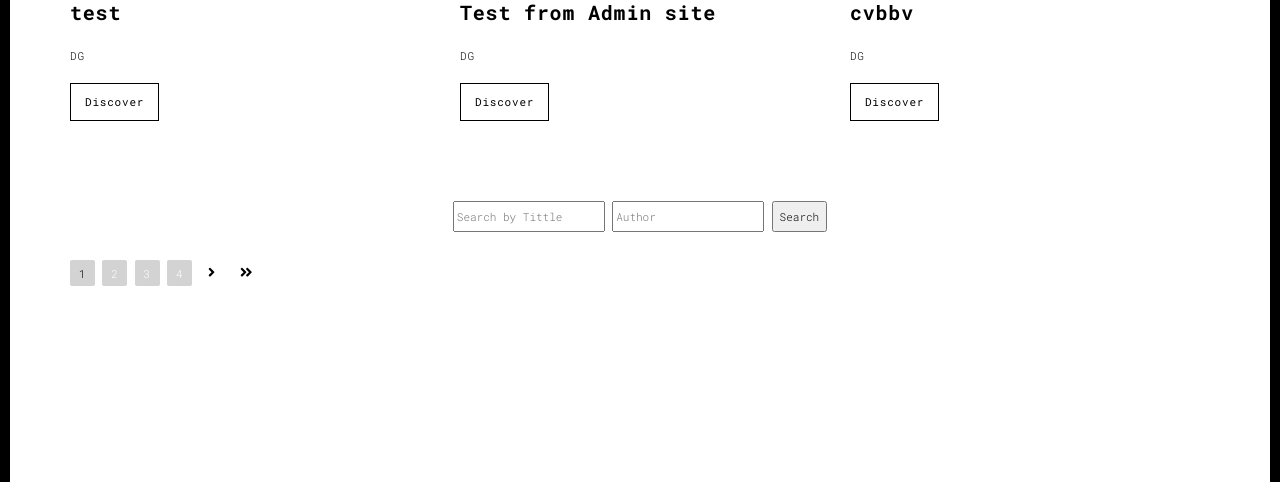
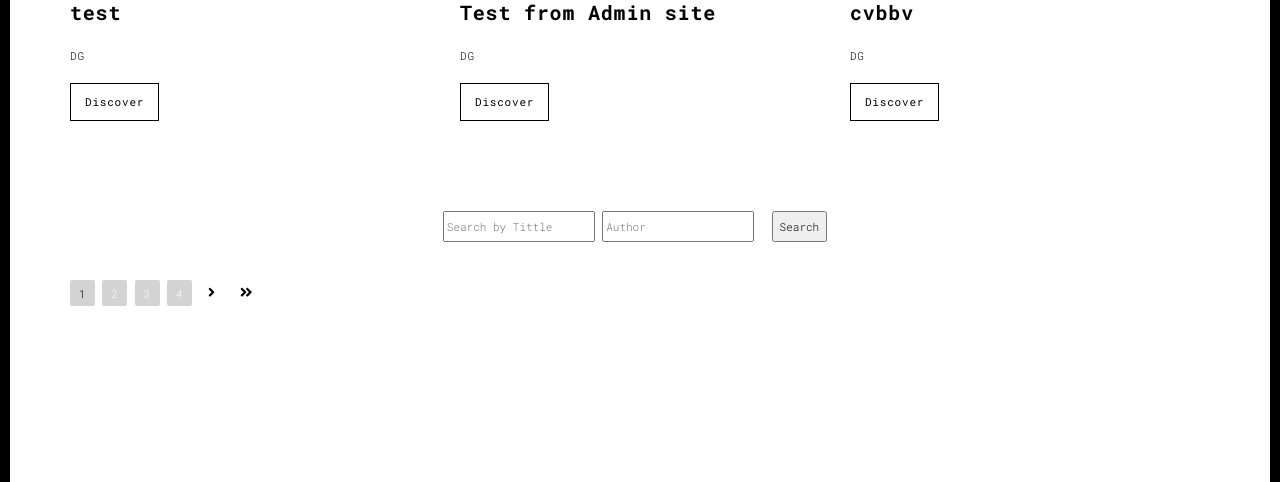
Before and after one commit to DeyanGrigorov/My_Portfolio_Project, a Django app: page /articles in a window 1280 px wide. Shown: the part 260-742 px from the top of the page. Run offline with Django 4.2, Linux system fonts and the light colour scheme; data comes from the database, SQL or seed files in the repository; some libraries are stand-ins or nearby versions.

```diff
--- a/note_what_to_do_next.txt
+++ b/note_what_to_do_next.txt
@@ -1 +1,3 @@
 Fix search bar functionality - make search template
+
+Maybe make better template for articles with functionality to add hyperlinks, etc.
--- a/templates/articles.html
+++ b/templates/articles.html
@@ -109,14 +109,17 @@
 
         <div class="row">
             <div class="col-xs-12">
+
                 <div class="text-center" style="padding-bottom: 10px">
                     <form action="{% url 'articles page' %}" method="get">
                         <input name="q_title" type="text" placeholder="Search by Tittle">
                         <input name="q_author" type="text" placeholder="Author">
 
-                        <button type="submit">Search</button>
+                        <button type="submit" style="margin:10px">Search</button>
                     </form>
                 </div>
+
+
                 <div class="pagination">
                     {% if page.has_previous %}
                         <a class="pagination-action" href="?page=1">
```
